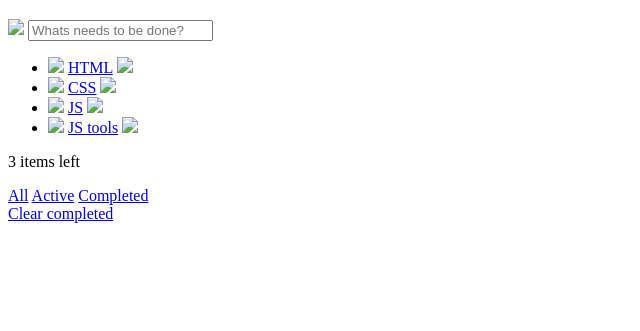
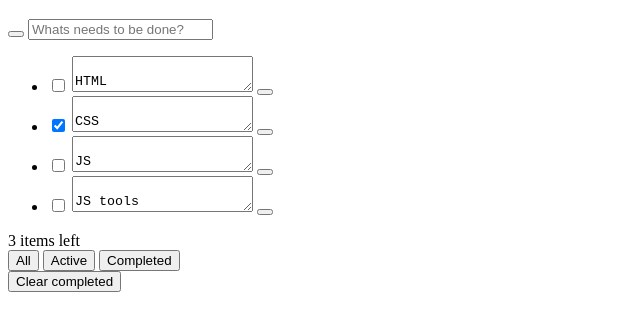
Before and after one commit to ok-technopolis/Kozlov_Mikhail, a plain HTML site: page index.html in a window 1280 px wide. Shown: the part 61-392 px from the top of the page, without its empty margins (0-640 px from the left). Drawn offline with Linux system fonts and the light colour scheme.

Commit message:
HTML-разметка с учетом замечаний на лекции

```diff
--- a/index.html
+++ b/index.html
@@ -6,52 +6,86 @@
 </head>
 <body>
 <div class="wrapper">
+    <div class="main-header">
         <h1 class="main-title">todos</h1>
+    </div>
     <div class="main-content">
         <div class="task-add">
-                <img src="#" class="select_all_button">
-                <input type="text" class="task-add-input" placeholder="Whats needs to be done?">
+            <button class="task-select_all_button"
+                    aria-label="Отметить все, как выполенные"></button>
+
+            <input type="text" class="task-add_input" placeholder="Whats needs to be done?"
+                   aria-label="Поле добавления задачи">
         </div>
 
         <ul class="task-list">
             <li class="task-item">
-                    <img src="#" class="item-check_button">
-                    <a href="#" class="item-title">HTML</a>
-                    <img src="#" class="item-close_button">
+                <input type="checkbox" class="item-check_button"
+                       aria-label="Отметить задачу, как выполненную">
+
+                <textarea class="item-text">
+                    HTML
+                </textarea>
+
+                <button class="item-close_button"
+                        aria-label="Удалить задачу"></button>
             </li>
 
-                <li class="task-item checked">
-                    <img src="#" class="item-check_button">
-                    <a href="#" class="item-title">CSS</a>
-                    <img src="#" class="item-close_button">
+            <li class="task-item __checked">
+                <input type="checkbox" class="item-check_button"
+                       aria-label="Отметить задачу, как выполненную" checked>
+
+                <textarea class="item-text">
+                    CSS
+                </textarea>
+
+                <button class="item-close_button"
+                        aria-label="Удалить задачу"></button>
             </li>
 
             <li class="task-item">
-                    <img src="#" class="item-check_button">
-                    <a href="#" class="item-title">JS</a>
-                    <img src="#" class="item-close_button">
+                <input type="checkbox" class="item-check_button"
+                       aria-label="Отметить задачу, как выполненную">
+
+                <textarea class="item-text">
+                    JS
+                </textarea>
+
+                <button class="item-close_button"
+                        aria-label="Удалить задачу"></button>
             </li>
 
             <li class="task-item">
-                    <img src="#" class="item-check_button">
-                    <a href="#" class="item-title">JS tools</a>
-                    <img src="#" class="item-close_button">
+                <input type="checkbox" class="item-check_button"
+                       aria-label="Отметить задачу, как выполненную">
+
+                <textarea class="item-text">
+                    JS tools
+                </textarea>
+
+                <button class="item-close_button"
+                        aria-label="Удалить задачу"></button>
             </li>
         </ul>
 
         <nav class="nav-footer">
             <div class="nav-left">
-                    <p class="nav-item">3 items left</p>
+                <div class="nav-item">3 items left</div>
             </div>
 
             <div class="nav-center">
-                    <a href="#" class="nav-item active">All</a>
-                    <a href="#" class="nav-item">Active</a>
-                    <a href="#" class="nav-item">Completed</a>
+                <button class="nav-item __active" data-filter="all"
+                        aria-label="Фильтр: показать все">All</button>
+
+                <button class="nav-item" data-filter="checked"
+                        aria-label="Фильтр: показать выполненные">Active</button>
+
+                <button class="nav-item" data-filter="unchecked"
+                        aria-label="Фильтр: показать невыполненные">Completed</button>
             </div>
 
             <div class="nav-right">
-                    <a href="#" class="nav-item">Clear completed</a>
+                <button class="nav-item">Clear completed</button>
             </div>
         </nav>
     </div>
```
Lines whose indentation alone changed are shown as unchanged.
